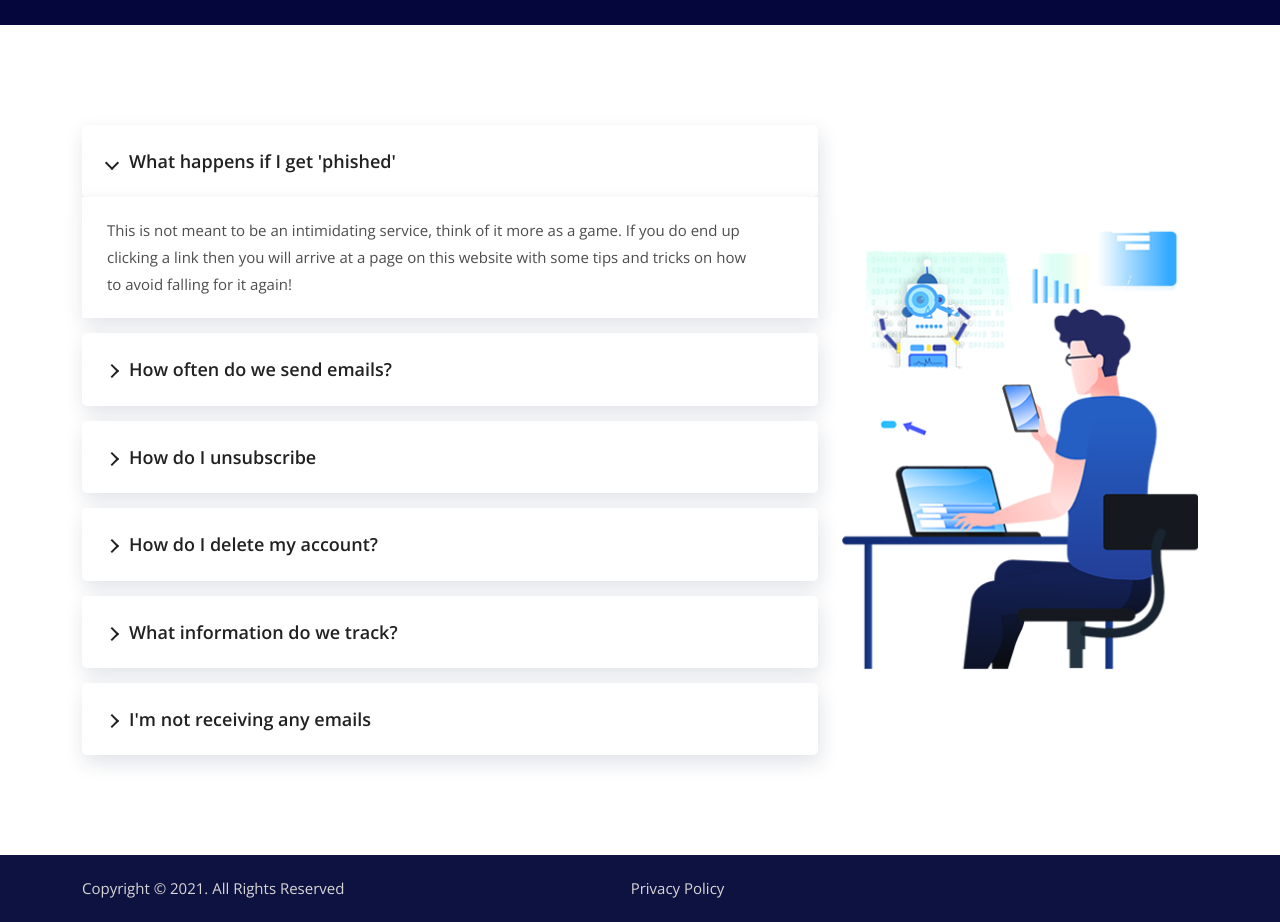
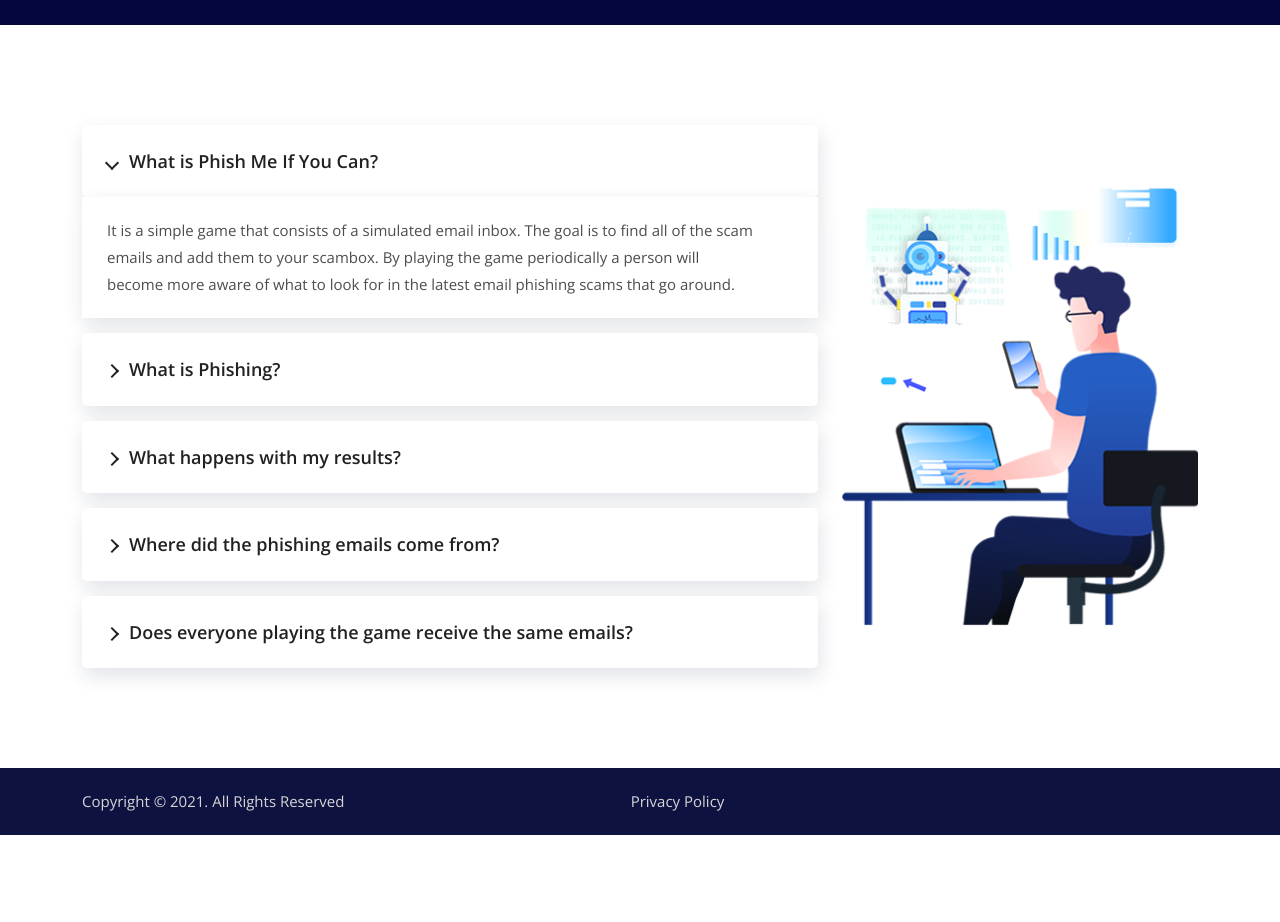
Before and after one commit to patrickcollings/phish-me-if-you-can-front, a Next.js app: page /faq in a window 1280 px wide. Shown: the part 420-1342 px from the top of the page. After the commit the page ends 1255 px from the top, so only its background shows below. Built offline with nearby package versions, Linux system fonts and the light colour scheme.

Commit message:
readded faq

```diff
--- a/components/Faq/FaqContent.js
+++ b/components/Faq/FaqContent.js
@@ -15,8 +15,99 @@ class FaqContent extends Component {
               <div className="row align-items-center">
                 <div className="col-lg-8">
                   <div className="faq-accordion">
-                    <Accordion allowZeroExpanded preExpanded={["d"]}>
+                    <Accordion allowZeroExpanded preExpanded={["a"]}>
+                      <AccordionItem uuid="a">
+                        <AccordionItemHeading>
+                          <AccordionItemButton>
+                            What is Phish Me If You Can?
+                          </AccordionItemButton>
+                        </AccordionItemHeading>
+                        <AccordionItemPanel>
+                          <p>
+                            It is a simple game that consists of a simulated
+                            email inbox. The goal is to find all of the scam
+                            emails and add them to your scambox. By playing the
+                            game periodically a person will become more aware of
+                            what to look for in the latest email phishing scams
+                            that go around.
+                          </p>
+                        </AccordionItemPanel>
+                      </AccordionItem>
+                      <AccordionItem uuid="e">
+                        <AccordionItemHeading>
+                          <AccordionItemButton>
+                            What is Phishing?
+                          </AccordionItemButton>
+                        </AccordionItemHeading>
+                        <AccordionItemPanel>
+                          <p>
+                            Phishing is a type of social engineering where a
+                            criminal sends a fraudulent message designed to
+                            trick a person into revealing sensitive information
+                          </p>
+                        </AccordionItemPanel>
+                      </AccordionItem>
+                      <AccordionItem uuid="b">
+                        <AccordionItemHeading>
+                          <AccordionItemButton>
+                            What happens with my results?
+                          </AccordionItemButton>
+                        </AccordionItemHeading>
+                        <AccordionItemPanel>
+                          <p>
+                            Nothing! No results or personal information is
+                            returned to our servers. Your own results are stored
+                            in your browser so that when you return you'll be
+                            able to see how you previously performed.
+                          </p>
+                        </AccordionItemPanel>
+                      </AccordionItem>
+                      <AccordionItem uuid="c">
+                        <AccordionItemHeading>
+                          <AccordionItemButton>
+                            Where did the phishing emails come from?
+                          </AccordionItemButton>
+                        </AccordionItemHeading>
+                        <AccordionItemPanel>
+                          <p>
+                            These phishing emails are a combination of ones that
+                            I have found in my own email inbox over the years
+                            and common emails that others have posted online.
+                          </p>
+                        </AccordionItemPanel>
+                      </AccordionItem>
                       <AccordionItem uuid="d">
+                        <AccordionItemHeading>
+                          <AccordionItemButton>
+                            Does everyone playing the game receive the same
+                            emails?
+                          </AccordionItemButton>
+                        </AccordionItemHeading>
+                        <AccordionItemPanel>
+                          <p>
+                            Yes. On the first of each month the set of emails
+                            will rotate but everyone playing the game that month
+                            will receive the same emails as everyone else.{" "}
+                          </p>
+                        </AccordionItemPanel>
+                      </AccordionItem>
+                      {/* <AccordionItem uuid="d">
+                        <AccordionItemHeading>
+                          <AccordionItemButton>
+                            What happens if I get 'phished'
+                          </AccordionItemButton>
+                        </AccordionItemHeading>
+                        <AccordionItemPanel>
+                          <p>
+                            This is not meant to be an intimidating service,
+                            think of it more as a game. If you do end up
+                            clicking a link then you will arrive at a page on
+                            this website with some tips and tricks on how to
+                            avoid falling for it again!
+                          </p>
+                        </AccordionItemPanel>
+                      </AccordionItem>
+                      {/* <AccordionItem uuid="d">
                         <AccordionItemHeading>
                           <AccordionItemButton>
                             What happens if I get 'phished'
@@ -110,7 +201,7 @@ class FaqContent extends Component {
                           <p>oliver.m.taylor1@gmail.com</p>
                           <p>contact@phishmeifyoucan.com</p>
                         </AccordionItemPanel>
-                      </AccordionItem>
+                      </AccordionItem> */}
                     </Accordion>
                   </div>
                 </div>
--- a/components/Layouts/Navbar.js
+++ b/components/Layouts/Navbar.js
@@ -57,17 +57,17 @@ class Navbar extends Component {
 
                   <div className={classOne} id="navbarSupportedContent">
                     <ul className="navbar-nav m-auto">
-                      {/* <li className="nav-item">
+                      <li className="nav-item">
                         <Link href="/" activeClassName="active">
                           <a className="nav-link">Home</a>
                         </Link>
-                      </li> */}
+                      </li>
 
-                      {/* <li className="nav-item">
+                      <li className="nav-item">
                         <Link href="/faq" activeClassName="active">
                           <a className="nav-link">FAQ</a>
                         </Link>
-                      </li> */}
+                      </li>
                     </ul>
                   </div>
                 </div>
```
Also changed, not shown: components/HomeOne/MainBanner.js (+13 -6 lines), 1 other file (tests, documents, lock files or other folders).
